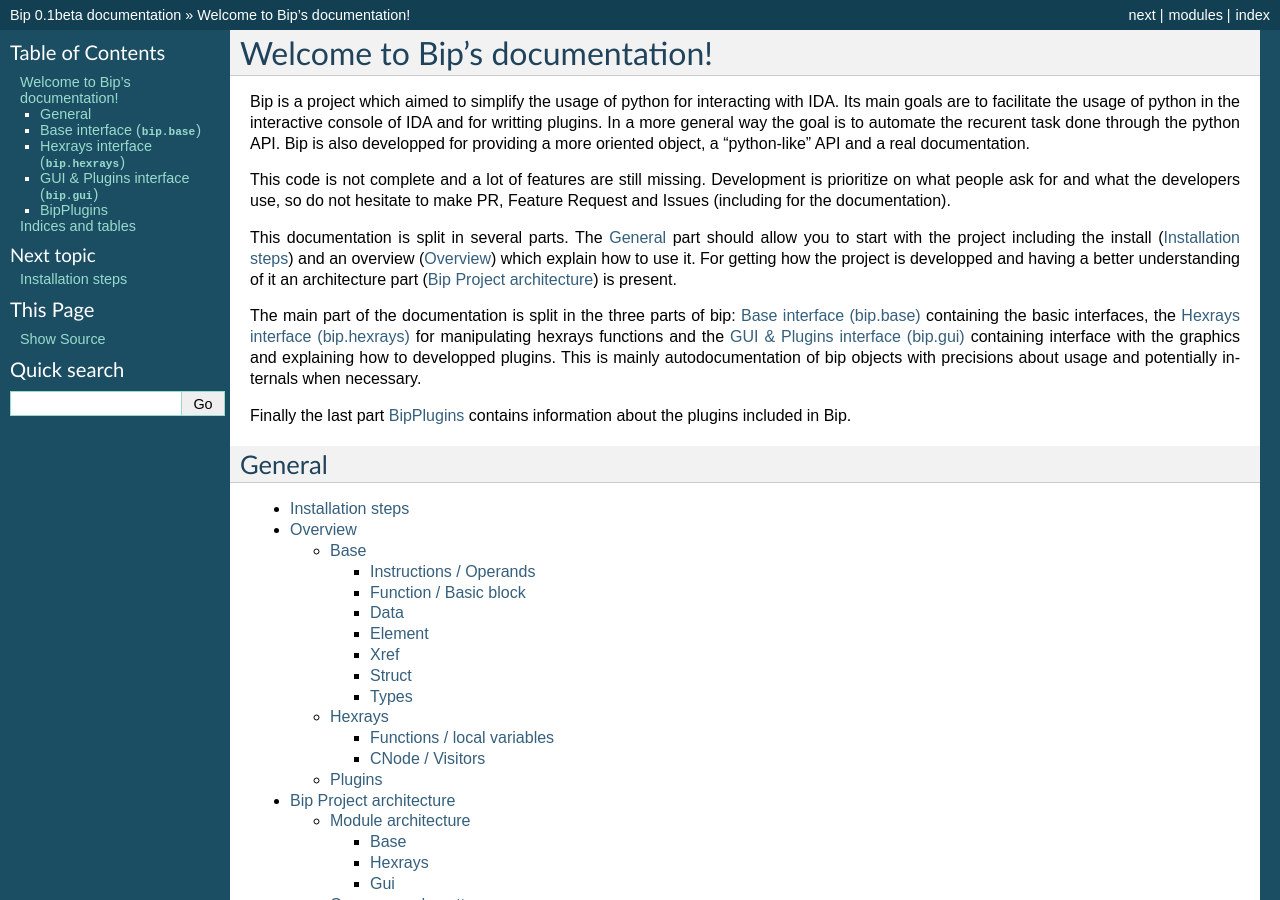
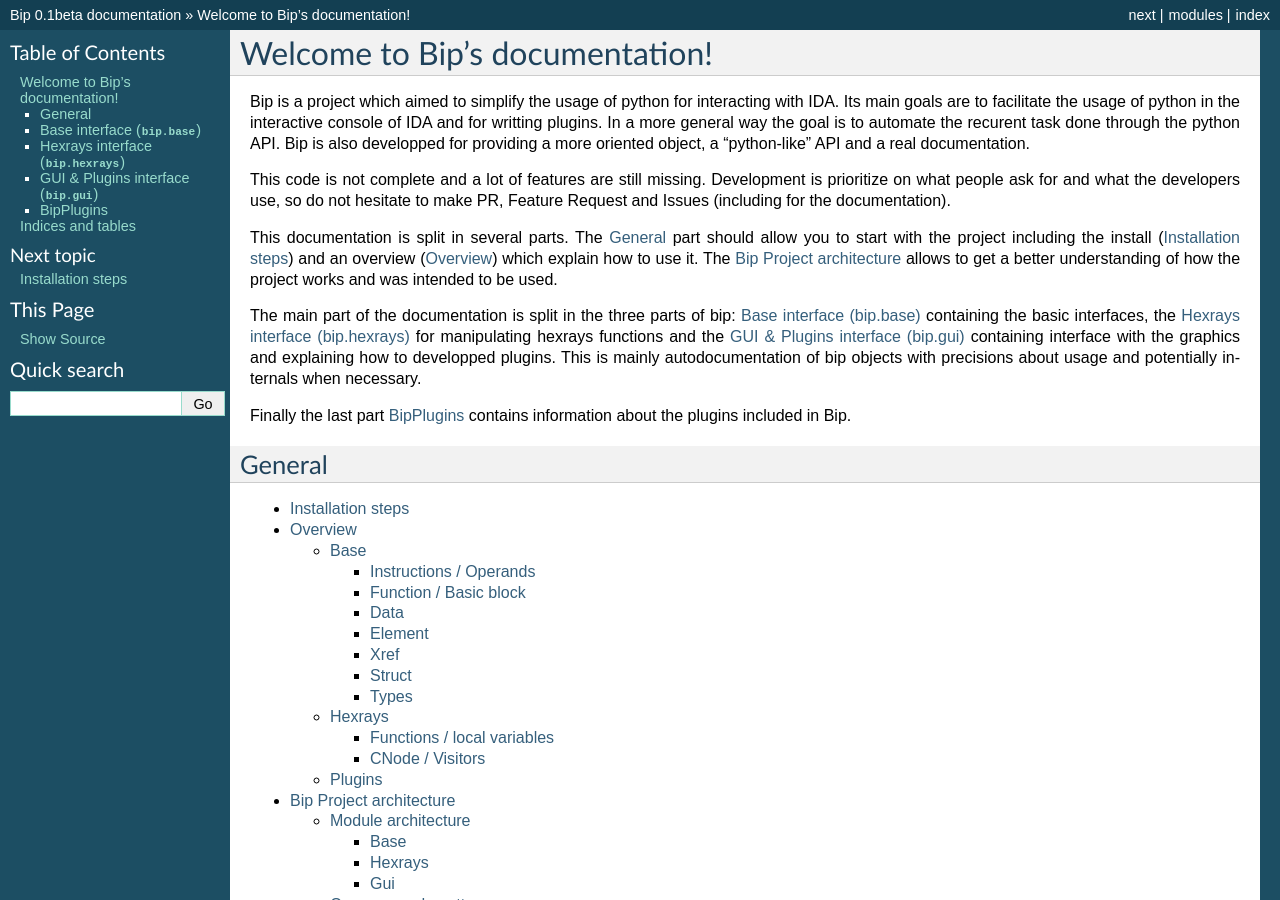
Before and after one commit to synacktiv/bip, a Sphinx documentation site: the page built from doc/index.rst, in a window 1280 px wide and 900 px high. Built offline with Sphinx 7.4.7, drawn with Linux system fonts in a browser that asks for light colours; formulas are drawn with MathJax 3.

Commit message:
doc: change one phrase in intro

```diff
--- a/doc/index.rst
+++ b/doc/index.rst
@@ -21,8 +21,8 @@
 This documentation is split in several parts. The `General`_ part should allow
 you to start with the project including the install (:ref:`general-install`)
 and an overview (:ref:`general-overview`) which explain how to use it.
-For getting how the project is developped and having a better understanding of
-it an architecture part (:ref:`general-archi`) is present.
+The :ref:`general-archi` allows to get a better understanding of how the
+project works and was intended to be used.
 
 The main part of the documentation is split in the three parts of
 bip: :ref:`index-base`
```
